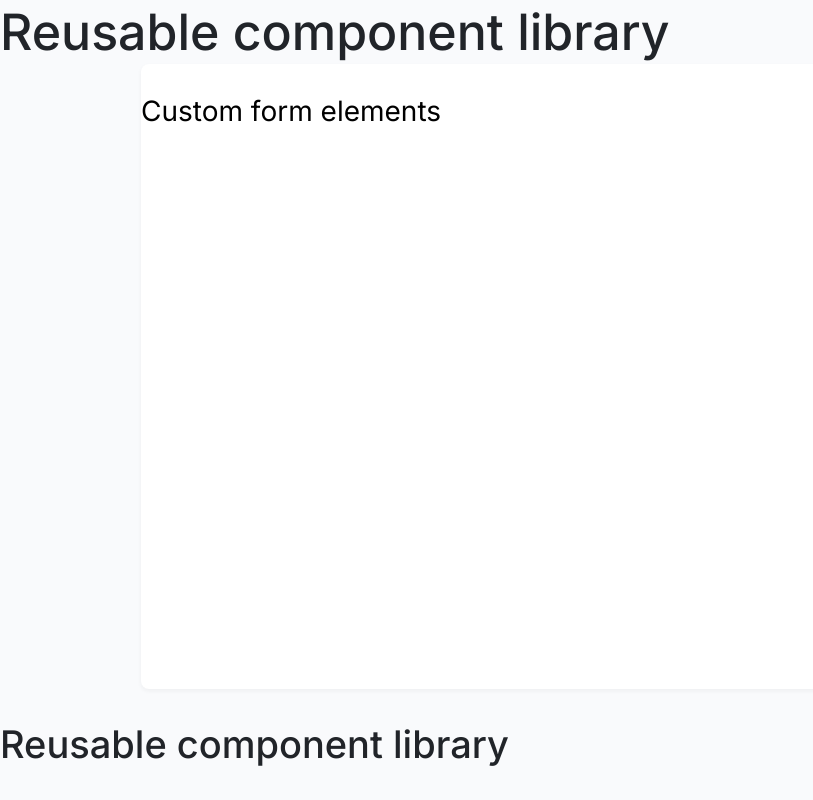
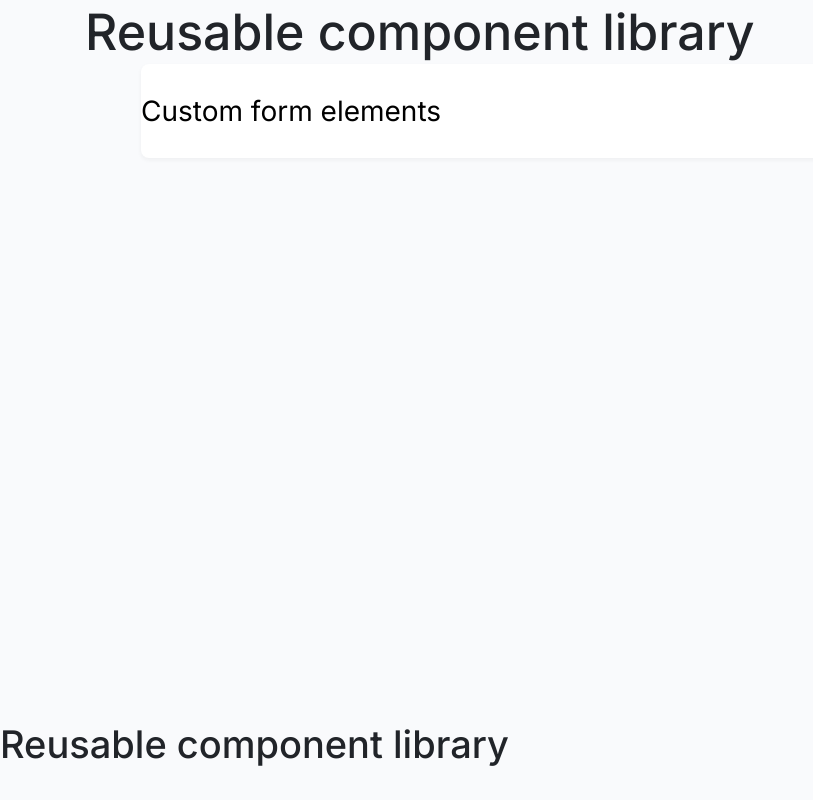
Before and after one commit to js-tasks-ru/htmlcss-20240216_t-klymets, a website: page pages/template.html in a window 1280 px wide. Shown: the whole page, without its empty margins (0-813 px from the left). Drawn offline with Linux system fonts and the light colour scheme.

Commit message:
Wrap header and main contents in container.

```diff
--- a/components/main/index.css
+++ b/components/main/index.css
@@ -1,9 +1,5 @@
-.main {
-    background-color: var(--secondary-background-color);
-    width: 100%;
-    max-width: 1110px;
+.main__container {
     display: grid;
     grid-template-columns: auto 1fr;
     grid-column-gap: 56px;
-    justify-self: center;
 }
--- a/pages/template.html
+++ b/pages/template.html
@@ -6,15 +6,19 @@
 <body>
 <div class="page">
     <header class="header header_transparent">
+        <div class="container">
             <h1 class="header__title">Reusable component library</h1>
+        </div>
     </header>
     <main class="main">
-                <div class="menu">
-
-                </div>
+        <div class="container">
+            <div class="main__container">
+                <div class="menu"></div>
                 <div class="component">
                     <h3 class="component__title">Custom form elements</h3>
                 </div>
+            </div>
+        </div>
     </main>
     <footer class="footer footer_transparent">
         <h2 class="footer__title">Reusable component library</h2>
```
